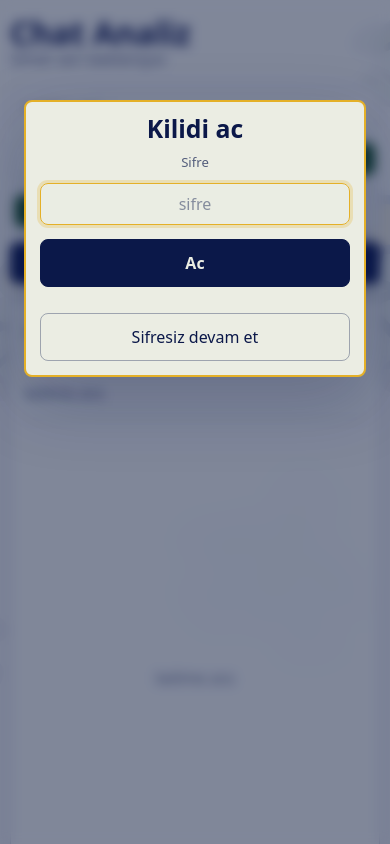
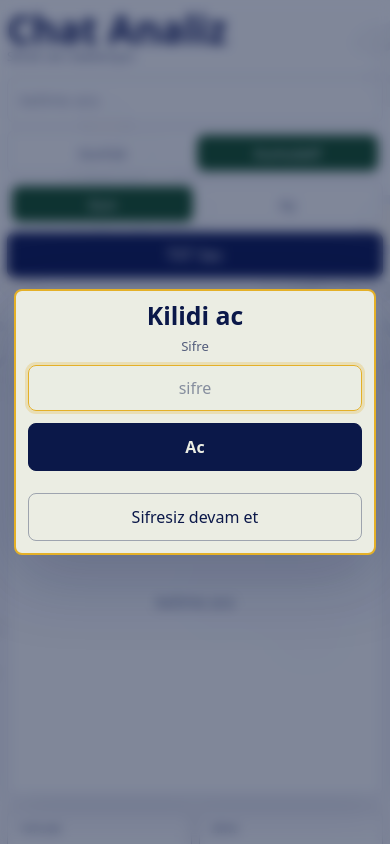
Before and after one commit to isikgirayedu/wp-analysis, a website: page docs/index.html in a window 390 px wide. Shown: the top 844 px of the page. Drawn offline with Linux system fonts and the light colour scheme.

Commit message:
Improve mobile layout

```diff
--- a/docs/app.js
+++ b/docs/app.js
@@ -500,7 +500,7 @@ function renderChart(labels, values) {
           grid: { color: 'rgba(11, 24, 73, 0.08)', drawTicks: false },
           ticks: {
             color: 'rgba(11, 24, 73, 0.68)',
-            maxTicksLimit: state.mode === 'day' ? 9 : 16,
+            maxTicksLimit: maxXTicks(),
             maxRotation: 0,
             padding: 10,
           },
@@ -604,6 +604,12 @@ function currentValues() {
   return state.dataset === 'daily' ? state.values : state.cumulativeValues;
 }
 
+function maxXTicks() {
+  if (window.innerWidth <= 420) return state.mode === 'day' ? 5 : 4;
+  if (window.innerWidth <= 820) return state.mode === 'day' ? 7 : 6;
+  return state.mode === 'day' ? 9 : 16;
+}
+
 function labelForKey(key, mode) {
   if (mode === 'day') {
     const [year, month, day] = key.split('-');
--- a/docs/index.html
+++ b/docs/index.html
@@ -5,9 +5,9 @@
   <meta name="viewport" content="width=device-width, initial-scale=1.0" />
   <title>Chat Analiz</title>
   <link rel="icon" href="data:," />
-  <link rel="stylesheet" href="./styles.css?v=20260723g" />
+  <link rel="stylesheet" href="./styles.css?v=20260723h" />
   <script src="./vendor/chart.umd.min.js"></script>
-  <script src="./app.js?v=20260723e" defer></script>
+  <script src="./app.js?v=20260723h" defer></script>
 </head>
 <body>
   <svg class="turtle-bg" viewBox="0 0 1200 800" preserveAspectRatio="xMidYMid slice" aria-hidden="true" style="position:fixed;inset:0;width:100%;height:100%;pointer-events:none;z-index:0">
@@ -41,7 +41,7 @@
 
   <main class="shell">
     <header class="topbar">
-      <div>
+      <div class="brand">
         <h1>Chat Analiz</h1>
         <p id="metaLine">Sifreli veri bekleniyor</p>
       </div>
--- a/docs/styles.css
+++ b/docs/styles.css
@@ -389,12 +389,70 @@ input:focus {
 }
 
 @media (max-width: 820px) {
+  body {
+    min-height: 100svh;
+  }
+
+  .turtle-bg {
+    opacity: 0.58;
+  }
+
+  button,
+  .import-button,
+  input {
+    height: 46px;
+    font-size: 16px;
+  }
+
+  .shell {
+    width: min(100% - 20px, 1180px);
+    padding: 12px 0 28px;
+  }
+
   .topbar {
-    align-items: start;
+    gap: 10px;
+    align-items: flex-start;
+    margin-bottom: 12px;
+  }
+
+  h1 {
+    font-size: clamp(1.9rem, 10vw, 2.7rem);
+  }
+
+  .topbar p {
+    font-size: 0.82rem;
+  }
+
+  .ghost-button {
+    height: 38px;
+    padding: 0 12px;
+    font-size: 0.86rem;
+  }
+
+  .unlock-overlay {
+    align-items: center;
+    padding: max(18px, env(safe-area-inset-top)) 14px max(18px, env(safe-area-inset-bottom));
+  }
+
+  .unlock-form {
+    width: min(100%, 380px);
+    padding: 18px;
+    gap: 10px;
+  }
+
+  .unlock-action-button,
+  .guest-button {
+    height: 48px;
   }
 
   .toolbar {
-    grid-template-columns: 1fr;
+    grid-template-columns: repeat(2, minmax(0, 1fr));
+    gap: 8px;
+  }
+
+  .search-wrap,
+  .import-button {
+    grid-column: 1 / -1;
   }
 
   .segmented,
@@ -404,6 +462,9 @@ input:focus {
 
   .segmented button {
     flex: 1;
+    height: 36px;
+    padding: 0 8px;
+    font-size: 0.9rem;
   }
 
   .ticker-row,
@@ -411,6 +472,37 @@ input:focus {
   .password-row {
     align-items: stretch;
     flex-direction: column;
+    gap: 8px;
+  }
+
+  .chart-panel {
+    padding: 12px;
+  }
+
+  .ticker-row {
+    padding-bottom: 10px;
+  }
+
+  .ticker-value {
+    min-width: 0;
+    font-size: clamp(2rem, 12vw, 3.2rem);
+  }
+
+  .ticker-query {
+    overflow-wrap: anywhere;
+  }
+
+  .change-pill.visible {
+    display: flex;
+    flex-wrap: wrap;
+    justify-content: center;
+    text-align: center;
+  }
+
+  .chart-box {
+    height: min(48svh, 410px);
+    min-height: 260px;
+    margin-top: 10px;
   }
 
   .stats-grid {
@@ -420,16 +512,65 @@ input:focus {
 
 @media (max-width: 520px) {
   .shell {
-    width: min(100% - 20px, 1180px);
-    padding-top: 18px;
+    width: min(100% - 14px, 1180px);
+    padding-top: 10px;
+  }
+
+  .topbar {
+    align-items: flex-start;
+  }
+
+  .brand {
+    min-width: 0;
+  }
+
+  .toolbar {
+    grid-template-columns: 1fr;
+    gap: 7px;
+  }
+
+  .segmented {
+    height: 44px;
+  }
+
+  .chart-box {
+    height: 43svh;
+    min-height: 238px;
+  }
+
+  .chart-panel {
+    padding: 10px;
+  }
+
+  .stats-grid article {
+    padding: 11px;
   }
 
   .stats-grid {
-    grid-template-columns: 1fr;
+    grid-template-columns: repeat(2, minmax(0, 1fr));
+    gap: 7px;
+  }
+
+  .stats-grid span {
+    font-size: 0.66rem;
+  }
+
+  .stats-grid strong {
+    font-size: 1.15rem;
+  }
+
+  .stats-grid small {
+    font-size: 0.72rem;
   }
 
   .chart-panel,
   .unlock-form {
-    padding: 14px;
+    padding: 12px;
   }
 }
+
+@media (max-width: 360px) {
+  .stats-grid {
+    grid-template-columns: 1fr;
+  }
+}
```
